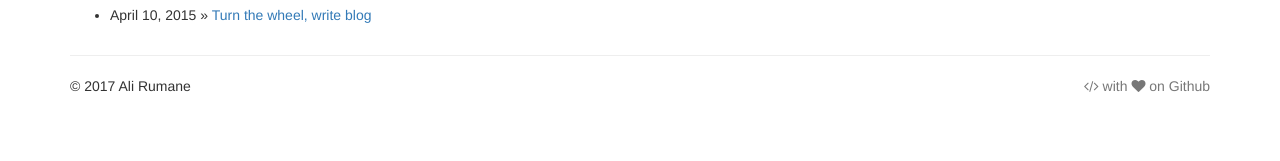
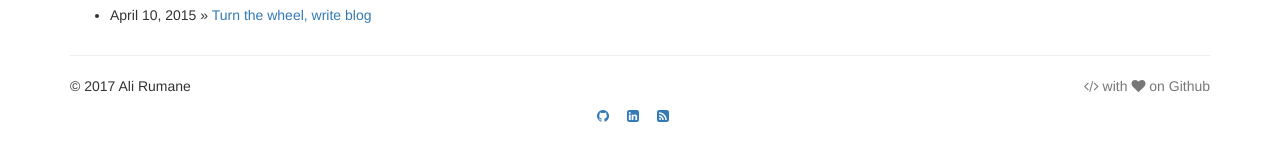
Before and after one commit to alirumane/ali-backup, a Jekyll site: the page built from archive.html, in a window 1280 px wide. Shown: the part 388-549 px from the top of the page. Built offline with Jekyll 4.4.1, drawn with Linux system fonts in a browser that asks for light colours.

Commit message:
Update default.html

```diff
--- a/_includes/themes/bootstrap/default.html
+++ b/_includes/themes/bootstrap/default.html
@@ -54,6 +54,12 @@
             <i class="fa fa-code" aria-hidden="true"></i> with <i class="fa fa-heart" aria-hidden="true"></i> on Github
           </span>
         </p>
+        <p class="text-center">
+          <a class="icon-link" href="https://github.com/alirumane" style="margin-right: 1em;"><i class="fa fa-github" aria-hidden="true"></i></a>
+          <a class="icon-link" href="http://www.linkedin.com/in/alinmrumane" style="margin-right: 1em;"><i class="fa fa-linkedin-square" aria-hidden="true"></i></a>
+          <a class="icon-link" href="{{ site.base-url }}/rss" style="margin-right: 1em;"><i class="fa fa-rss-square" aria-hidden="true"></i></a>
+
+      </p>
       </footer>
     </div>
 
```
